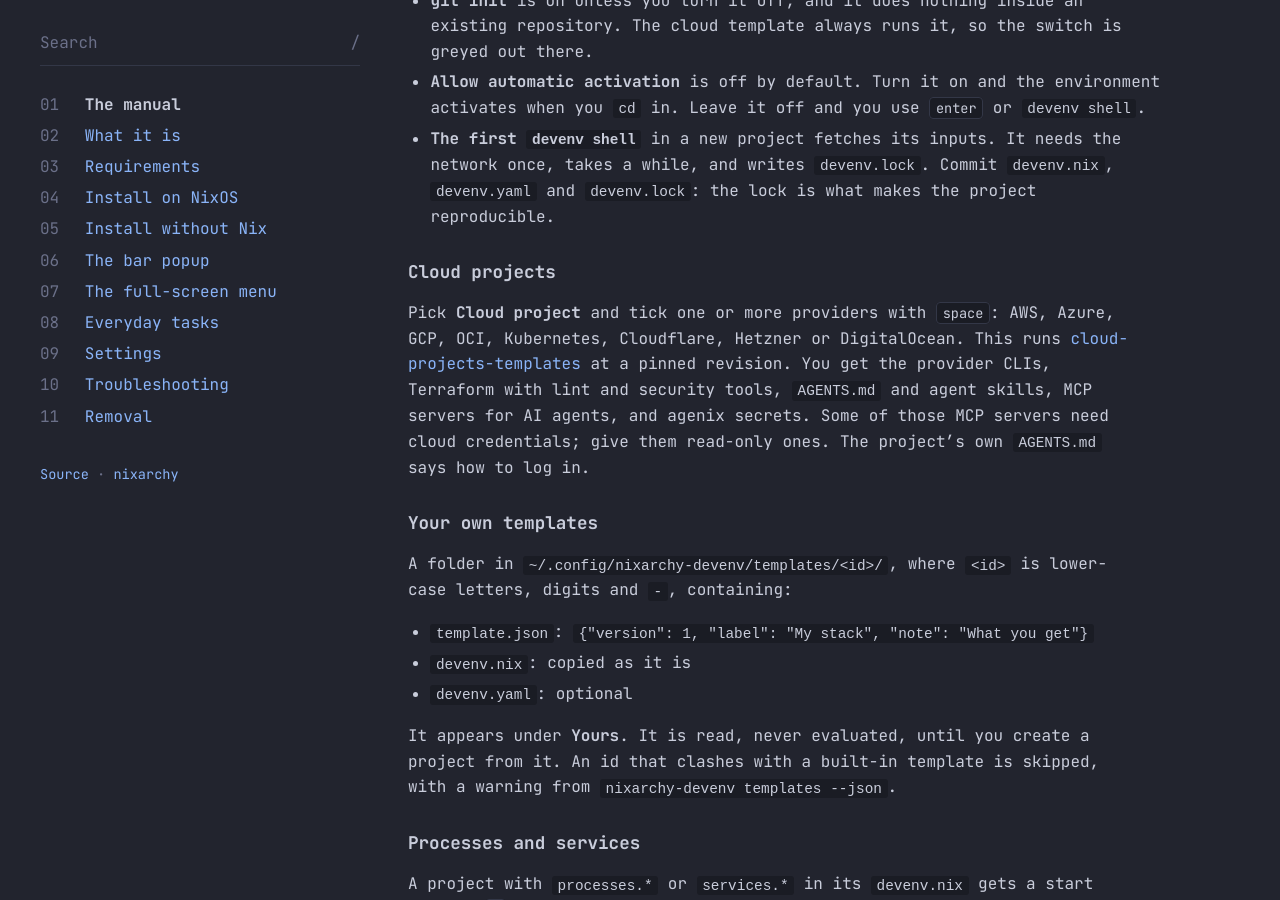
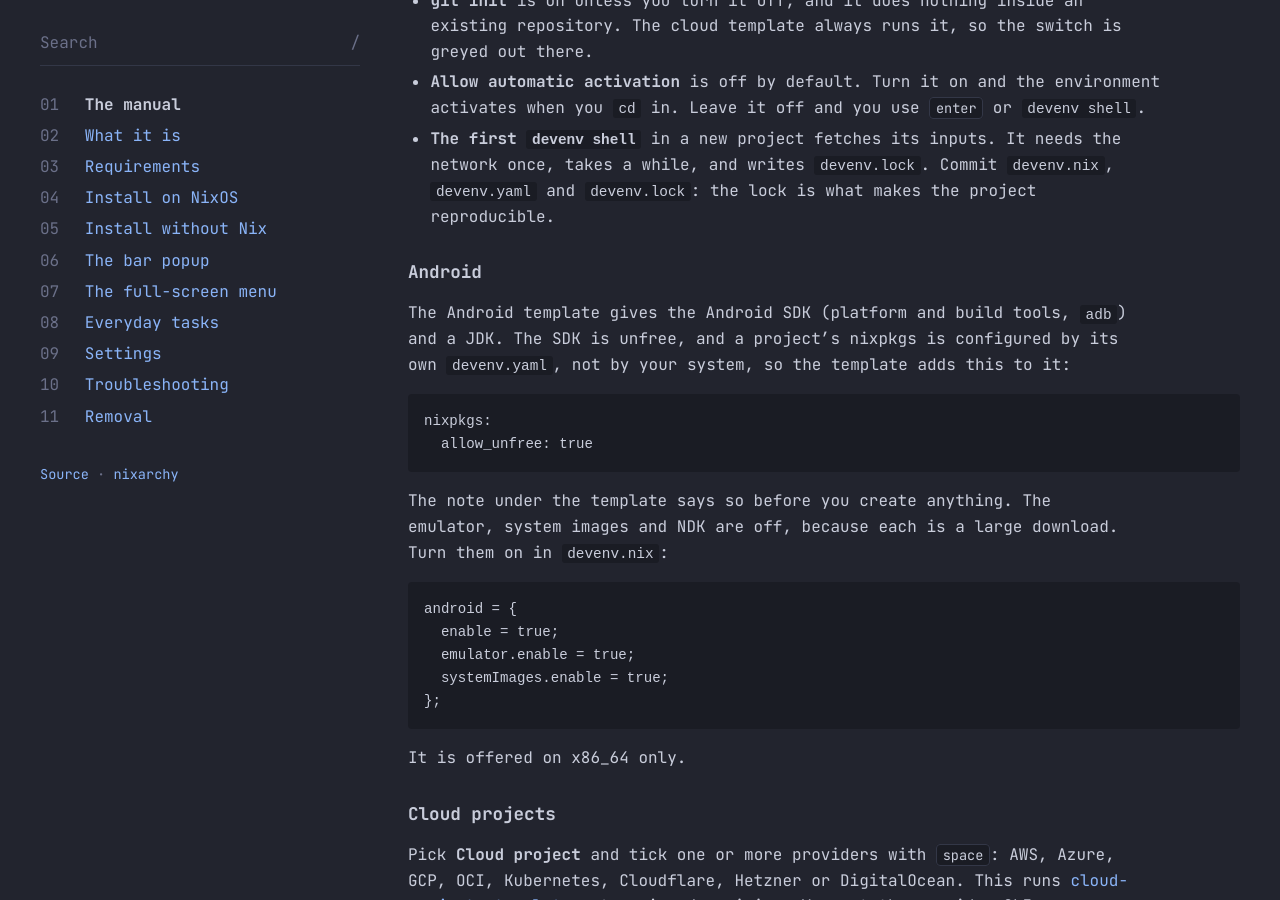
Before and after one commit to olafkfreund/nixarchy-devenv, a Jekyll site: the page built from docs/usage.md, in a window 1280 px wide and 900 px high, scrolled down 4007 px. Built offline with Jekyll 4.4.1, drawn with Linux system fonts in a browser that asks for light colours.

Commit message:
docs: the Android template in the manual, README, site and AGENTS.md (#3, step 5)
Also records in AGENTS.md the layer check that read an open menu as closed
(the cause of #6).

Co-Authored-By: Claude Opus 5 (1M context) <noreply@anthropic.com>
Claude-Session: https://claude.ai/code/session_01WFDvHgxkWvuiANQDEum76J

````diff
--- a/docs/usage.md
+++ b/docs/usage.md
@@ -154,6 +154,31 @@ the list.
   `devenv.nix`, `devenv.yaml` and `devenv.lock`: the lock is what makes the
   project reproducible.
 
+### Android
+
+The Android template gives the Android SDK (platform and build tools, `adb`)
+and a JDK. The SDK is unfree, and a project's nixpkgs is configured by its own
+`devenv.yaml`, not by your system, so the template adds this to it:
+
+```yaml
+nixpkgs:
+  allow_unfree: true
+```
+
+The note under the template says so before you create anything. The emulator,
+system images and NDK are off, because each is a large download. Turn them on
+in `devenv.nix`:
+
+```nix
+android = {
+  enable = true;
+  emulator.enable = true;
+  systemImages.enable = true;
+};
+```
+
+It is offered on x86_64 only.
+
 ### Cloud projects
 
 Pick **Cloud project** and tick one or more providers with <kbd>space</kbd>:
````
Also changed, not shown: AGENTS.md (+8 -3 lines), docs/index.md (+3 -3 lines), README.md.
